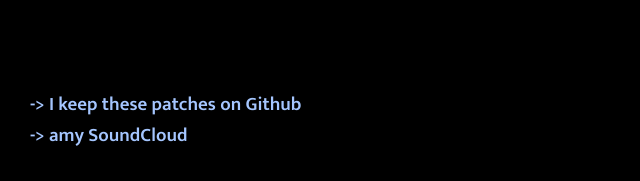
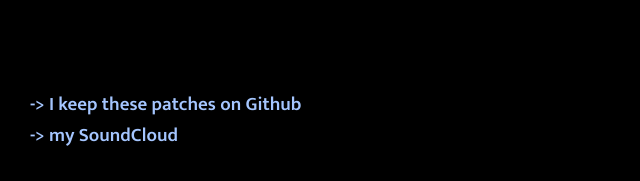
Before and after one commit to KarlieZhao/portfolio, a plain HTML site: page works/sound/sound.html in a window 1280 px wide. Shown: the top 181 px of the page, 320-960 px from the left. Drawn offline with nearby package versions, Linux system fonts and the light colour scheme.

Commit message:
Update sound.html

```diff
--- a/works/sound/sound.html
+++ b/works/sound/sound.html
@@ -41,7 +41,7 @@
             <div grid-col="9" grid-pad="1.75">
                 <b><a href="https://github.com/KarlieZhao/maxpatches" target="_blank">-&gt; I keep these patches on
                         Github</a><br>
-                    <a href="https://soundcloud.com/karlie-zhao" target="_blank">-&gt; amy
+                    <a href="https://soundcloud.com/karlie-zhao" target="_blank">-&gt; my
                         SoundCloud</a><br></b>
                 <br>
                 <h2><b>Drone Synth<br></b></h2>Modulated drone sounds that evolve over time. Controlled by several
```
